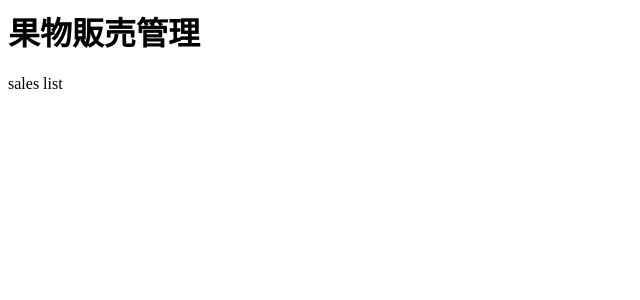
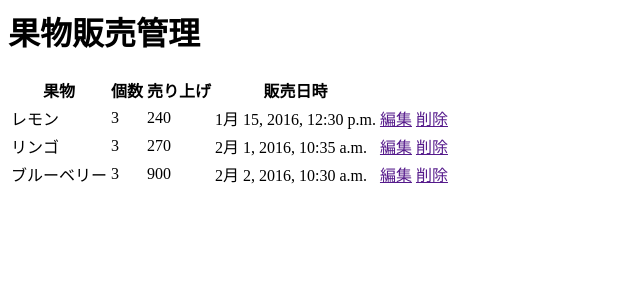
Before and after one commit to Posbin/DjangoExam, a Django app: page /sales in a window 1280 px wide. Shown: the top 300 px of the page, without its empty margins (0-640 px from the left). Run offline with Django 3.2, Linux system fonts and the light colour scheme; data comes from the database, SQL or seed files in the repository.

Commit message:
果物マスタ管理、販売情報管理 表示処理作成

```diff
--- a/FruitSalesMgmt/models.py
+++ b/FruitSalesMgmt/models.py
@@ -10,7 +10,7 @@ class Fruit(models.Model):
     price = models.PositiveIntegerField()
     reg_date = models.DateField(default = datetime.date.today)
 
-    object = FruitManager()
+    objects = FruitManager()
 
 class Sale(models.Model):
     fruit = models.ForeignKey('Fruit', on_delete = models.CASCADE)
--- a/FruitSalesMgmt/templates/FruitSalesMgmt/sales_list.html
+++ b/FruitSalesMgmt/templates/FruitSalesMgmt/sales_list.html
@@ -1,5 +1,28 @@
 {% extends 'FruitSalesMgmt/base.html' %}
 
 {% block content %}
-    <p>sales list</p>
+    <table class='table'>
+        <thead>
+            <tr>
+                <th>果物</th>
+                <th>個数</th>
+                <th>売り上げ</th>
+                <th>販売日時</th>
+                <th></th>
+                <th></th>
+            </tr>
+        </thead>
+        <tbody>
+            {% for sale in sales %}
+                <tr>
+                    <td>{{ sale.fruit.name }}</td>
+                    <td>{{ sale.number }}</td>
+                    <td>{{ sale.total }}</td>
+                    <td>{{ sale.datetime }}</td>
+                    <td><a href="">編集</a></td>
+                    <td><a href="">削除</a></td>
+                </tr>
+            {% endfor %}
+        </tbody>
+    </table>
 {% endblock %}
--- a/FruitSalesMgmt/views.py
+++ b/FruitSalesMgmt/views.py
@@ -1,13 +1,16 @@
 from django.shortcuts import render
+from .models import Fruit, Sale
 
 def top(request):
     return render(request, 'FruitSalesMgmt/top.html', {})
 
 def fruits_list(request):
-    return render(request, 'FruitSalesMgmt/fruits_list.html', {})
+    fruits = Fruit.objects.all()
+    return render(request, 'FruitSalesMgmt/fruits_list.html', {'fruits': fruits})
 
 def sales_list(request):
-    return render(request, 'FruitSalesMgmt/sales_list.html', {})
+    sales = Sale.objects.all()
+    return render(request, 'FruitSalesMgmt/sales_list.html', {'sales': sales})
 
 def stats(request):
     return render(request, 'FruitSalesMgmt/stats.html', {})
```
Also changed, not shown: FruitSalesMgmt/templates/FruitSalesMgmt/fruits_list.html (+22 -1 lines).
